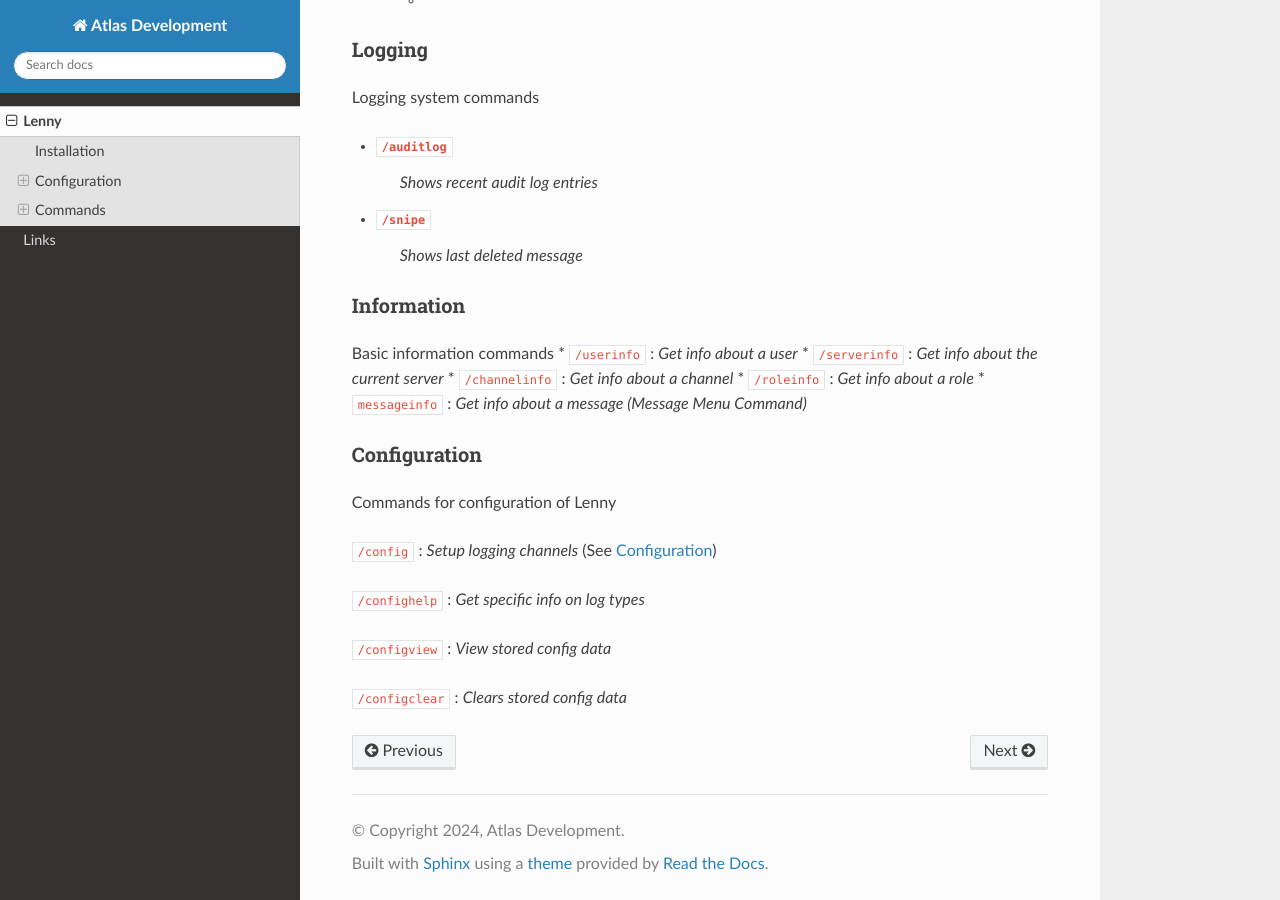
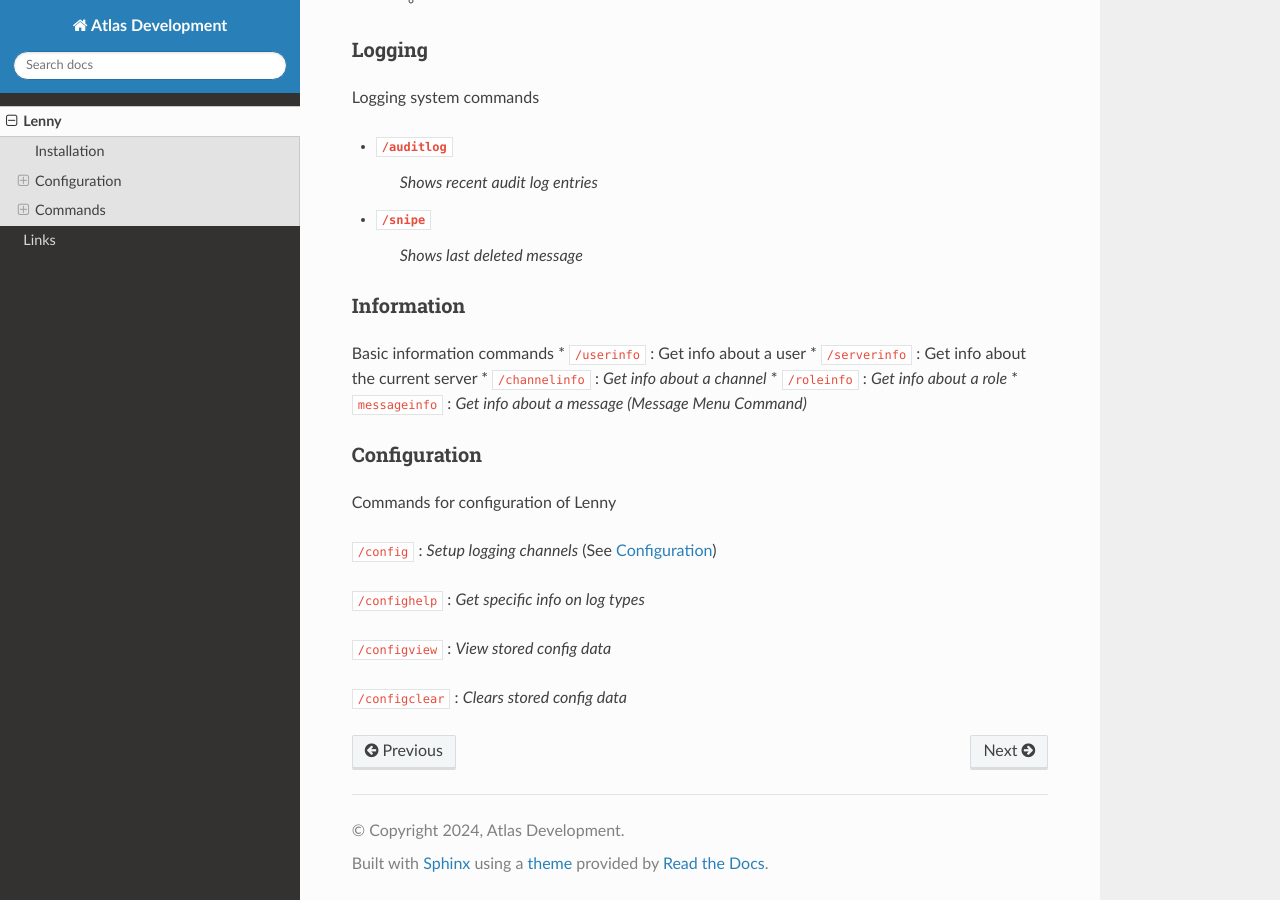
Before and after one commit to madebyatlas/docs, a Sphinx documentation site: the page built from docs/source/lenny.rst, in a window 1280 px wide and 900 px high, scrolled down 1930 px. Built offline with Sphinx 7.4.7 and the Read the Docs theme 3.1.0, drawn with Linux system fonts in a browser that asks for light colours.

```diff
--- a/docs/source/lenny.rst
+++ b/docs/source/lenny.rst
@@ -102,8 +102,8 @@ Information
 -----------
 
 Basic information commands
-* ``/userinfo`` : `Get info about a user`
-* ``/serverinfo`` : `Get info about the current server`
+* ``/userinfo`` : Get info about a user
+* ``/serverinfo`` : Get info about the current server
 * ``/channelinfo`` : `Get info about a channel`
 * ``/roleinfo`` : `Get info about a role`
 * ``messageinfo`` : `Get info about a message (Message Menu Command)`
```
